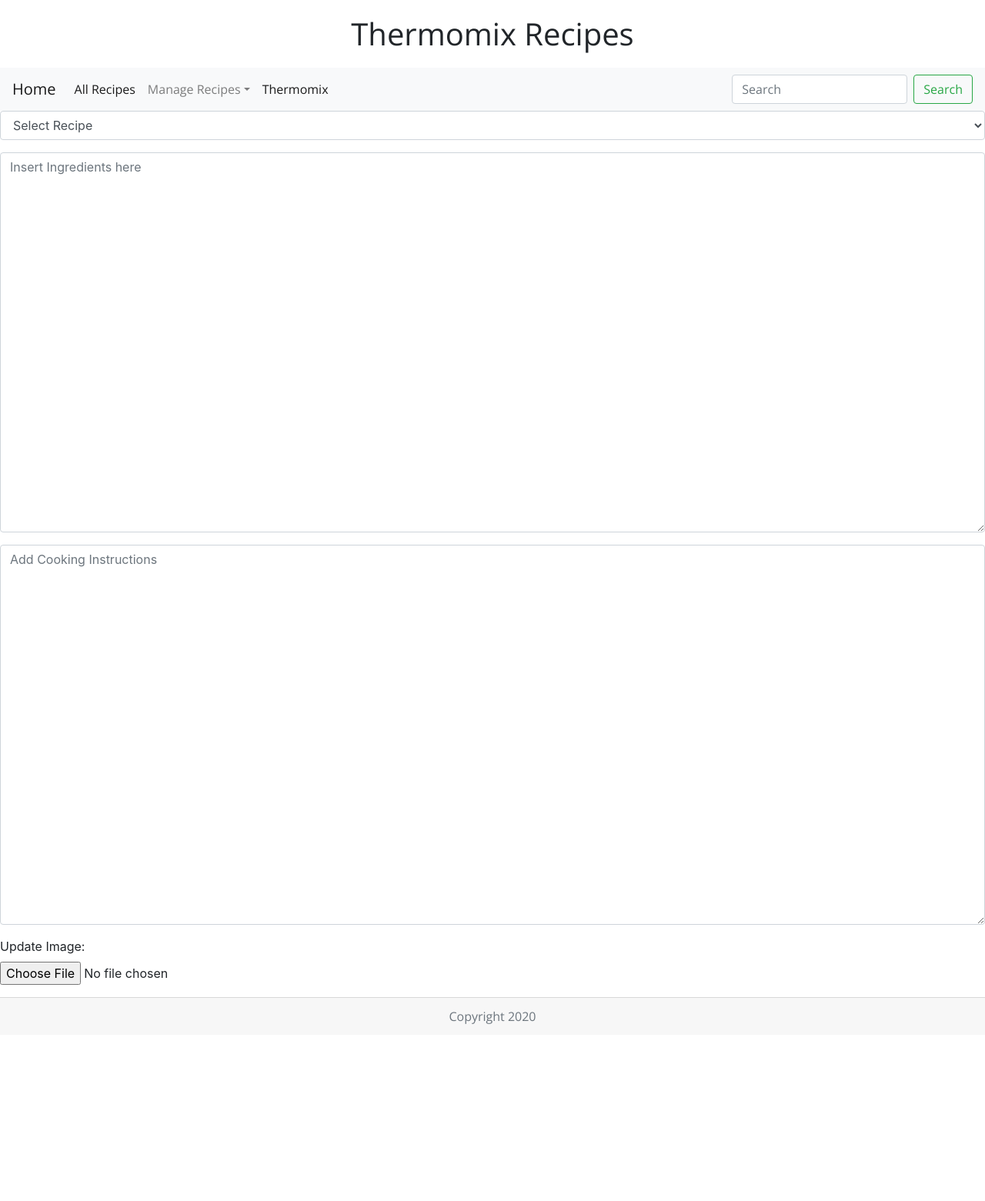
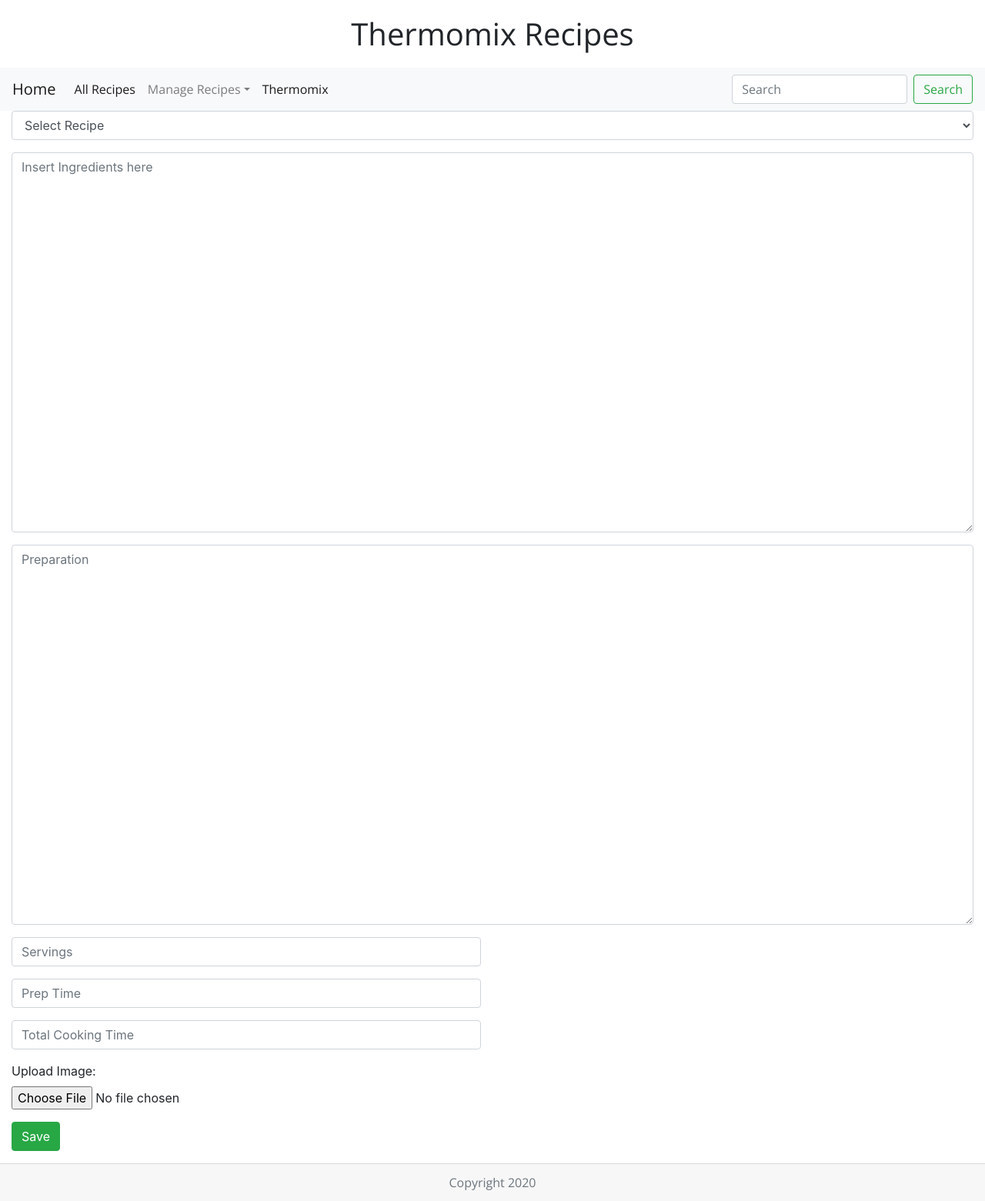
Before and after one commit to Code-Institute-Submissions/MFBuckley-Online-Cookbook, a Flask app: page /update_recipe in a window 1280 px wide. Shown: the whole page at 77% size. Before the commit the page ends 1331 px from the top, so only its background shows below. Run offline with Flask 2, Linux system fonts and the light colour scheme; some libraries are stand-ins or nearby versions.

Commit message:
Added textareas and submit buttons to add and edit recipe hml files

```diff
--- a/templates/edit.html
+++ b/templates/edit.html
@@ -9,7 +9,7 @@
 
 
         <form>
-            <div class="form-group">
+            <div class="form-group col-md-12">
                     <select class="form-control" id="selectRecipe">
                         <option>Select Recipe</option>
                         <option>Apricot Banana Bread</option>
@@ -21,17 +21,35 @@
                     </select>
             </div>
 
-            <div class="form-group">
-                <textarea type="text" class="form-control" id="ingredientsTextarea" placeholder="Insert Ingredients here" rows="20"></textarea>
+            <div class="form-group col-md-12">
+                <textarea type="text" class="form-control" name="ingredients" id="ingredients" placeholder="Insert Ingredients here" rows="20"></textarea>
             </div>
 
-            <div class="form-group">
-                <textarea type="text" class="form-control" id="instructionsTextarea" placeholder="Add Cooking Instructions" rows="20"></textarea>
+            <div class="form-group col-md-12">
+                <textarea type="text" class="form-control" name="preparation" id="preparation" placeholder="Preparation" rows="20"></textarea>
             </div>
 
-            <div class="form-group">
-                <label for="imageUpdate">Update Image:</label>
+            <div class="form-group col-md-6">
+                <input name="servings" type="text" class="form-control" id="servings" placeholder="Servings">
+            </div>
+
+            <div class="form-group col-md-6">
+                <input name="prep_time" type="text" class="form-control" id="prep_time" placeholder="Prep Time">
+            </div>
+
+            <div class="form-group col-md-6">
+                <input name="total_cooking_time" type="text" class="form-control" id="total_cooking_time" placeholder="Total Cooking Time">
+            </div>
+
+
+
+            <div class="form-group col-md-12">
+                <label for="imageUpdate">Upload Image:</label>
                 <input type="file" class="form-control-file" id="imageUpdate">
+            </div>
+
+            <div class="form-group col-md-12">
+                <button id="save_changes" type="submit" class="btn btn-success">Save</button>
             </div>
         </form>
 
--- a/templates/index.html
+++ b/templates/index.html
@@ -2,7 +2,7 @@
 {% extends 'base.html'%}
 {% block content %}
 
-<body>
+
 
     <div class="row">
         <div class="container">
@@ -12,5 +12,3 @@
 
 
 {% endblock %}
-
-</body>
```
Also changed, not shown: templates/addrecipe.html (+38 -1 lines).
